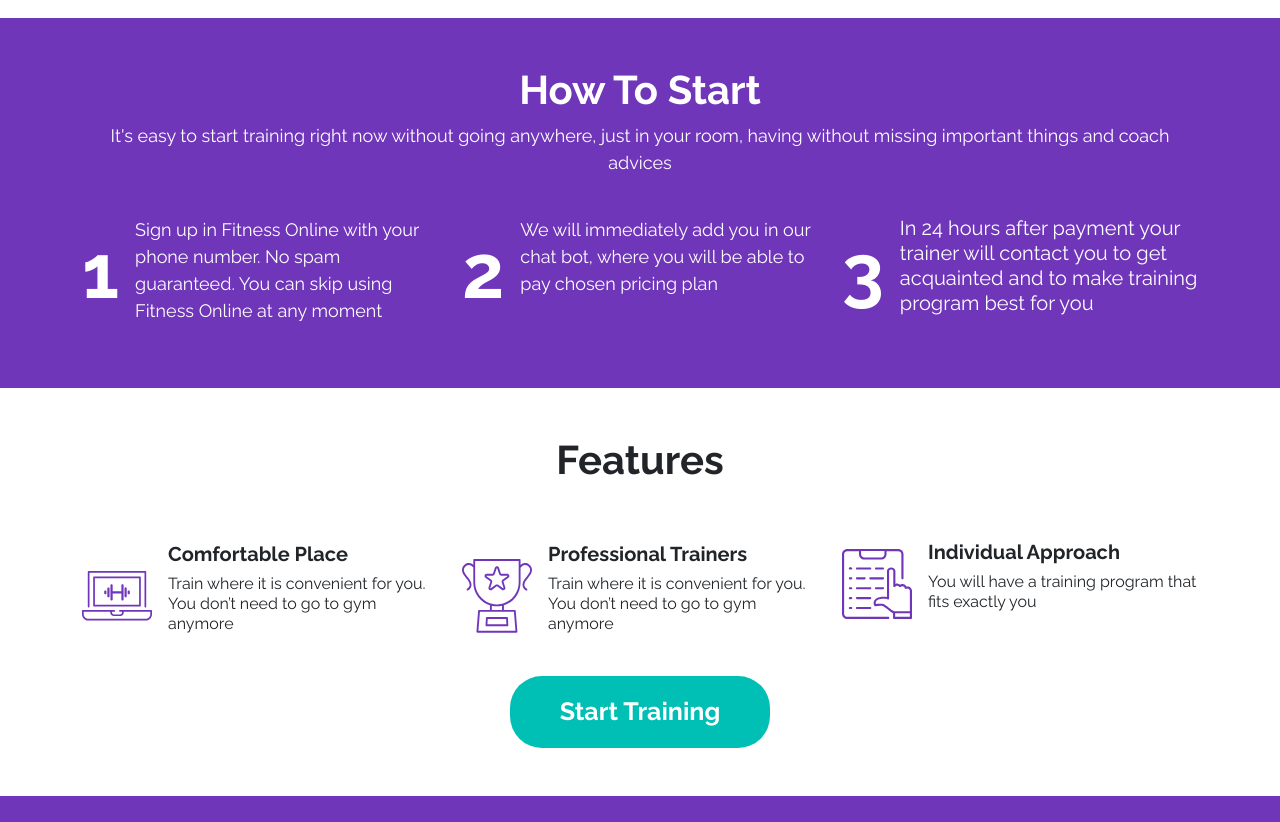
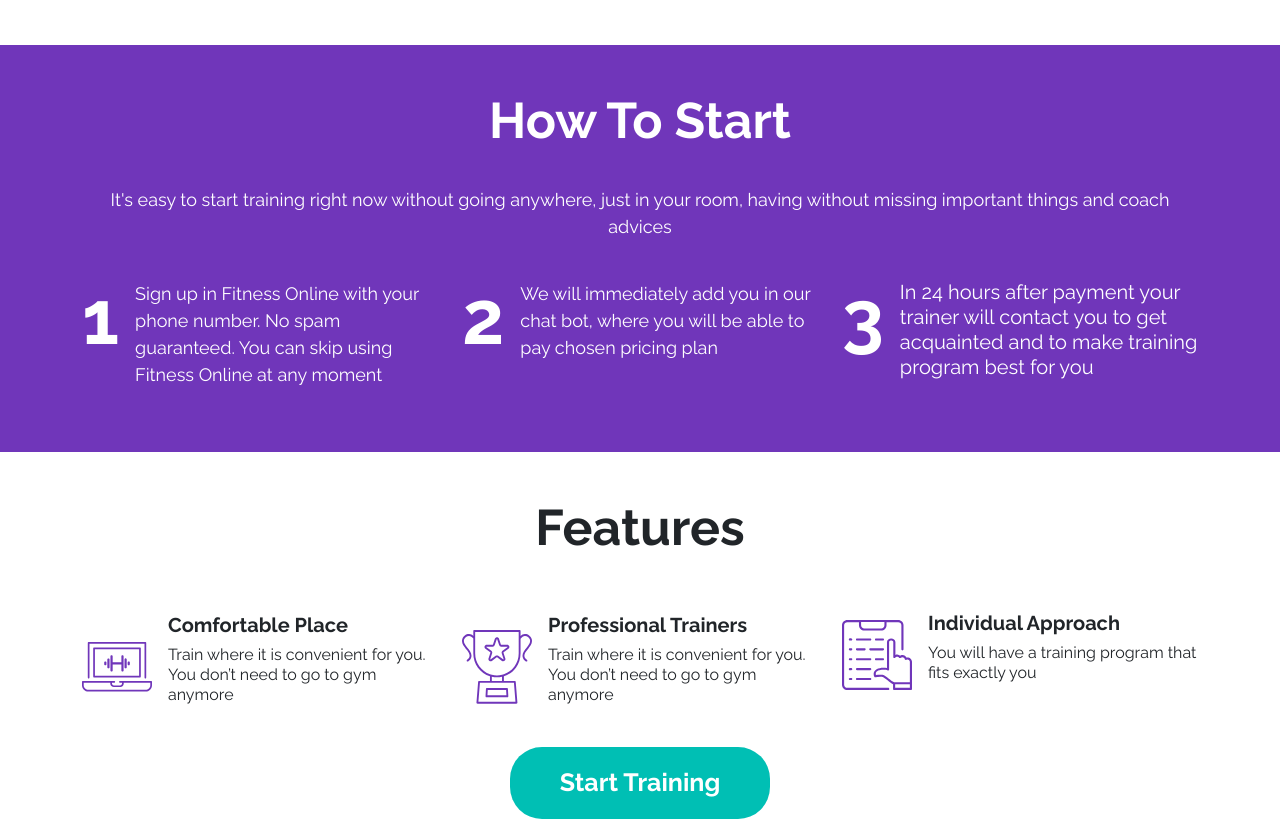
Before and after one commit to edgarfpllefia/proyecto-bootstrap-fitness-online, a website: page index.html in a window 1280 px wide. Shown: the part 1893-2715 px from the top of the page. Drawn offline with nearby package versions, Linux system fonts and the light colour scheme; a web font is replaced by a local one.

Commit message:
terminado md

```diff
--- a/index.html
+++ b/index.html
@@ -123,21 +123,21 @@
           </div>
         </div>
         <div class="row">
-          <div class="col-12 col-lg-4 d-flex gap-3">
+          <div class="col-12 col-lg-4 d-flex gap-3 align-items-start">
             <span class="text-white fw-bold numeros">1</span>
             <p class="text-white">
               Sign up in Fitness Online with your phone number. No spam
               guaranteed. You can skip using Fitness Online at any moment
             </p>
           </div>
-          <div class="col-12 col-lg-4 d-flex gap-3 ite">
+          <div class="col-12 col-lg-4 d-flex gap-3 align-items-start">
             <span class="text-white fw-bold numeros">2</span>
             <p class="text-white">
               We will immediately add you in our chat bot, where you will be
               able to pay chosen pricing plan
             </p>
           </div>
-          <div class="col-12 col-lg-4 d-flex gap-3">
+          <div class="col-12 col-lg-4 d-flex gap-3 align-items-start">
             <span class="text-white fw-bold numeros">3</span>
             <p class="text-white texto-numeros">
               In 24 hours after payment your trainer will contact you to get
@@ -302,9 +302,7 @@
                     </div>
                     <div>
                       <p class="feedback-texto">
-                        The most amazing fitness trainings! I've became true
-                        sportsman with it! Trainer is really professional. The
-                        most amazing fitness trainings!
+                        The most amazing fitness trainings! I’ve became true sportsman with it! Trainer is really professional. The most amazing fitness trainings! I’ve became true sportsman with it! Trainer is really professional.The most amazing fitness trainings!
                       </p>
                       <div class="d-flex flex-column gap-2 mt-4 d-sm-none">
                         <img
--- a/style.css
+++ b/style.css
@@ -90,6 +90,26 @@
 .numeros {
   font-size: 75px;
   font-weight: 600;
+  line-height: 1;
+  align-self: center;
+}
+
+@media (min-width: 768px) {
+  .pricing .tarjeta {
+    max-width: 450px;
+    margin: 0 auto;
+  }
+}
+
+@media (min-width: 992px) {
+  .numeros {
+    align-self: flex-start;
+  }
+
+  .pricing .tarjeta {
+    max-width: 100%;
+    margin: 0;
+  }
 }
 
 .features {
@@ -295,8 +315,6 @@
   font-weight: 700;
 }
 
-
-
 .start-training {
   background-color: white;
 }
@@ -338,3 +356,28 @@
   font-size: 20px;
   line-height: 25px;
 }
+
+@media (min-width: 768px) {
+  h1 {
+    font-size: 60px;
+    line-height: 80px;
+  }
+
+  h2,
+  .about h2,
+  .how-to-start h2,
+  .features h2,
+  .feedback h2,
+  .faq h2,
+  .start-training h2,
+  .pricing h2 {
+    font-size: 50px;
+    line-height: 55px;
+  }
+
+  .how-to-start h2,
+  .pricing h2,
+  .start-training h2 {
+    padding-bottom: 30px;
+  }
+}
```
